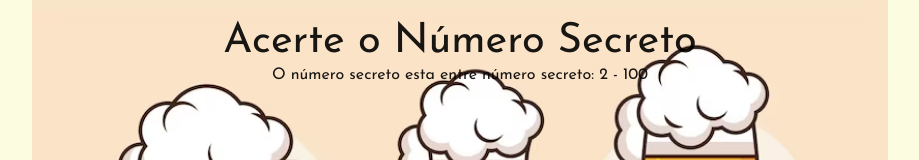
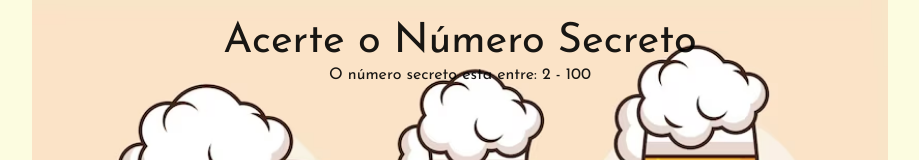
Before and after one commit to italo-lopes/reconhecimento-voz-js, a plain HTML site: page index.html in a window 1280 px wide. Shown: the top 160 px of the page, without its empty margins (180-1099 px from the left). Drawn offline with Linux system fonts and the light colour scheme.

Commit message:
reconhecimento de voz v3

```diff
--- a/index.html
+++ b/index.html
@@ -13,7 +13,7 @@
 <body>
     <section class="info">
         <h1>Acerte o Número Secreto</h1>
-        <h3> O número secreto esta entre número secreto:
+        <h3> O número secreto esta entre:
             <span data-id="menor-valor"></span> -
             <span data-id="maior-valor"></span>
         </h3>
```
